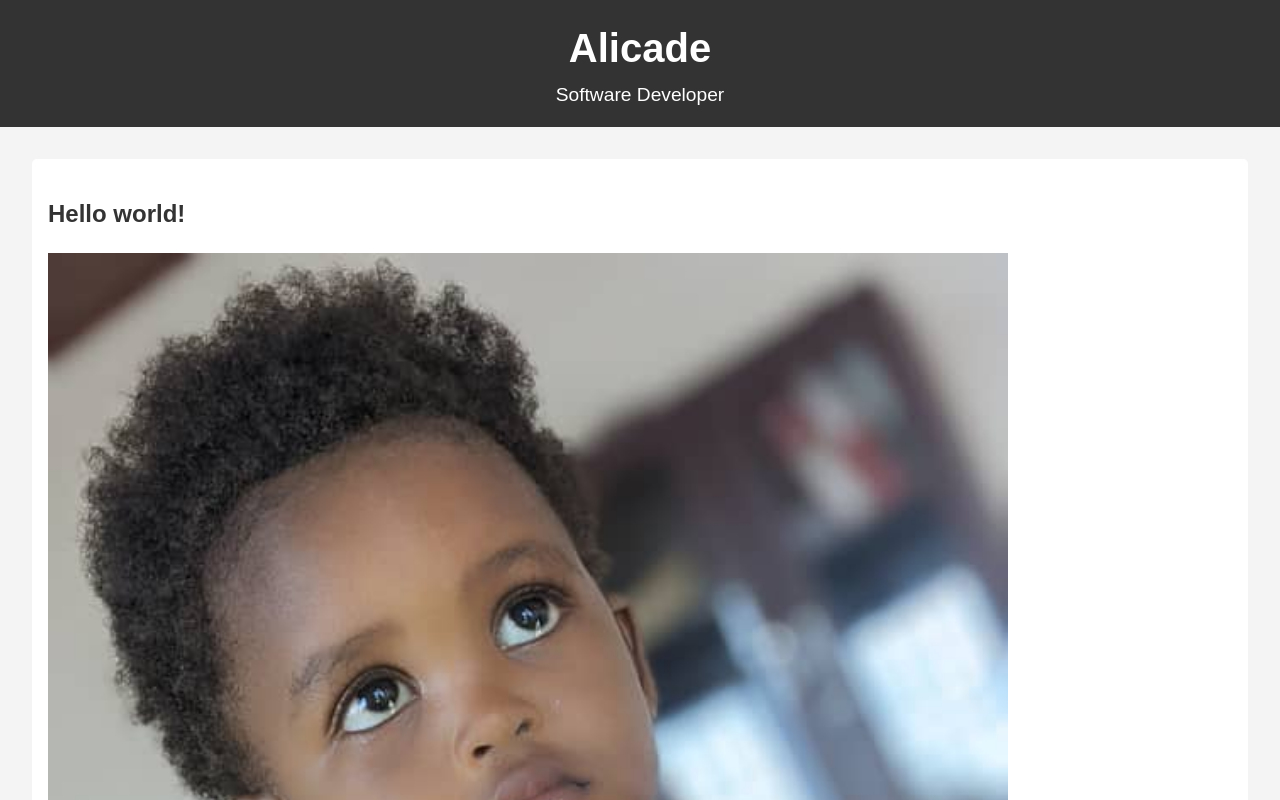
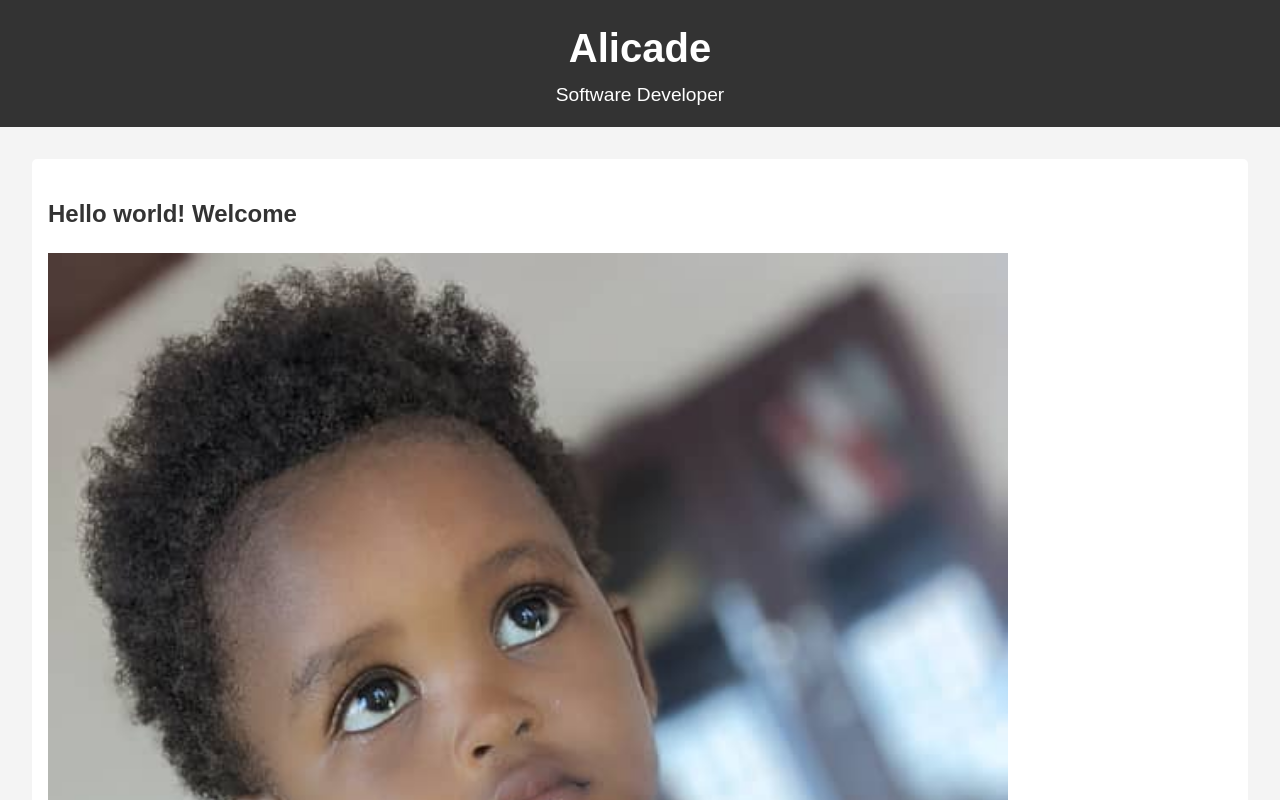
Before and after one commit to Alicade123/hello-world, a plain HTML site: page index.html in a window 1280 px wide. Shown: the top 800 px of the page. Drawn offline with Linux system fonts and the light colour scheme.

Commit message:
add welcome message at the top to allow use of pull

```diff
--- a/index.html
+++ b/index.html
@@ -12,7 +12,7 @@
         <p>Software Developer</p>
     </header>
     <section>
-        <h1>Hello world!</h1>
+        <h1>Hello world! Welcome</h1>
         <div>
 
             <!-- <img src="img_hello_world.jpg" alt="Hello World from Space"
@@ -24,7 +24,7 @@
 
 <p>This is the first file in my new Git Repo.</p>
 
-<p><br>My name in First Last Name format is: Alicade Abiturije Dusabe.</p>
+<p><br>My name in First Last Name format is: Alicade Abiturije Dusabe. </p>
 
 <div><img src="img_hello_git.jpg" alt="Hello Git" style="width:100%;max-width:640px"></div>
 
```
